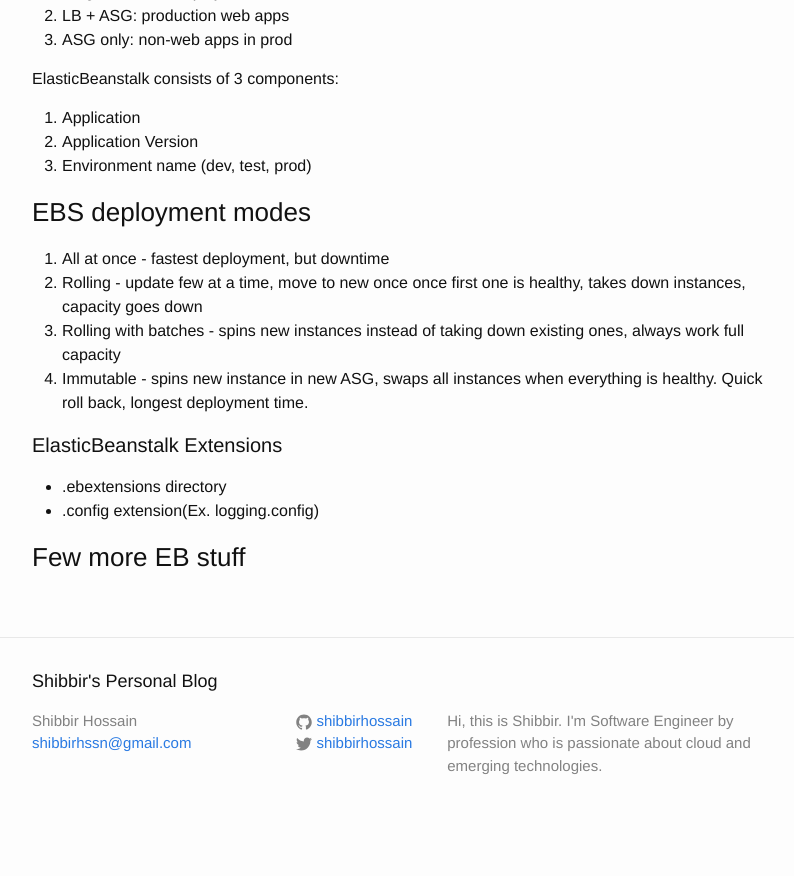
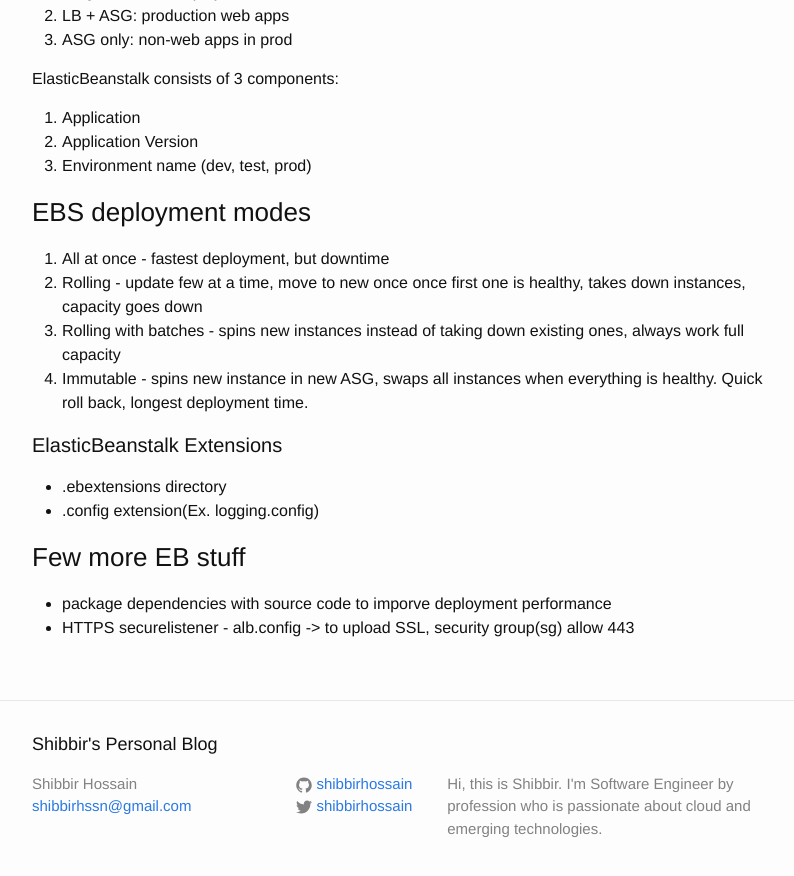
Before and after one commit to shibbirhossain/shibbirhossain.github.io, a Jekyll site: the page built from _posts/2020-05-10-Notes-On-AWS.markdown, in a window 1280 px wide and 900 px high, scrolled down 5955 px. Shown: the top 876 px of the window, without its empty margins (238-1032 px from the left). Built offline with Jekyll 4.4.1, drawn with Linux system fonts in a browser that asks for light colours; before the commit the page ends 6792 px from its top, so only the background shows below that.

Commit message:
add eb notes

```diff
--- a/_posts/2020-05-10-Notes-On-AWS.markdown
+++ b/_posts/2020-05-10-Notes-On-AWS.markdown
@@ -233,3 +233,5 @@
 * .config extension(Ex. logging.config)
 
 ### Few more EB stuff
+* package dependencies with source code to imporve deployment performance
+* HTTPS securelistener - alb.config -> to upload SSL, security group(sg) allow 443
```
